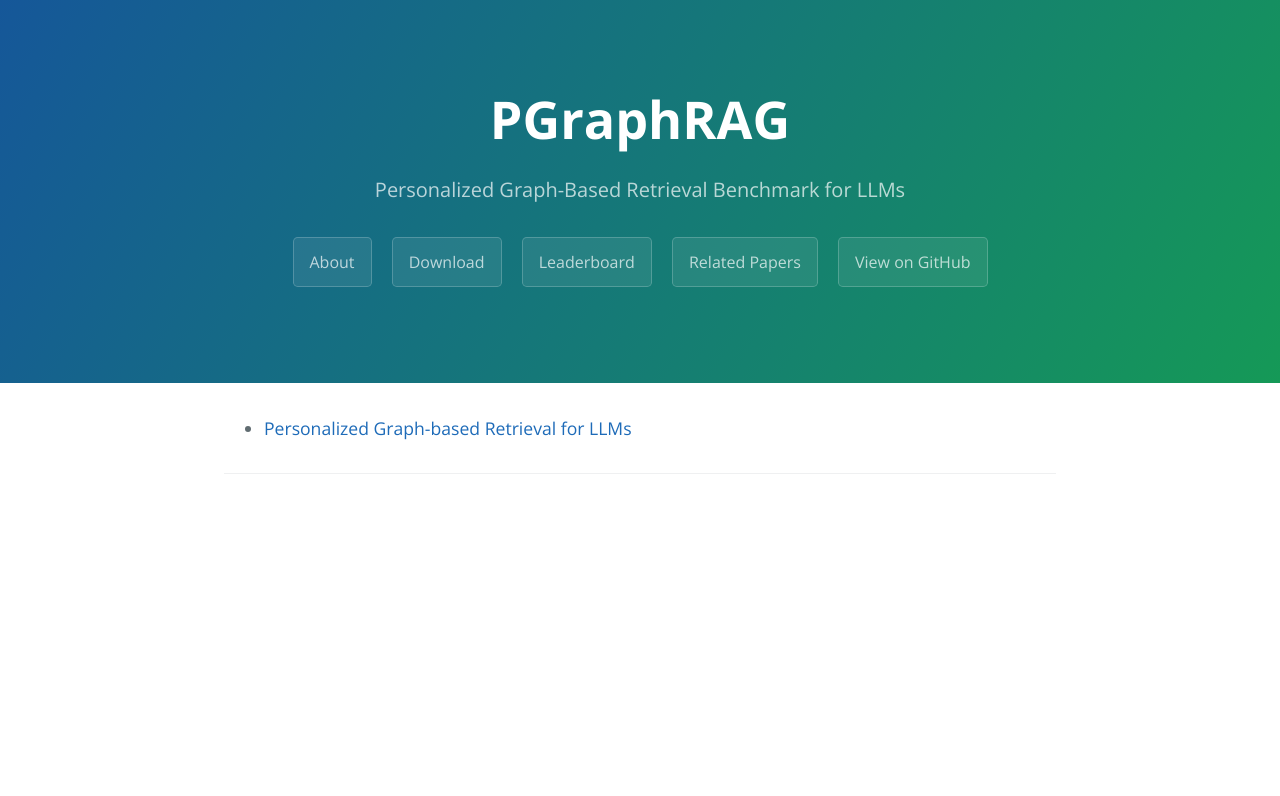
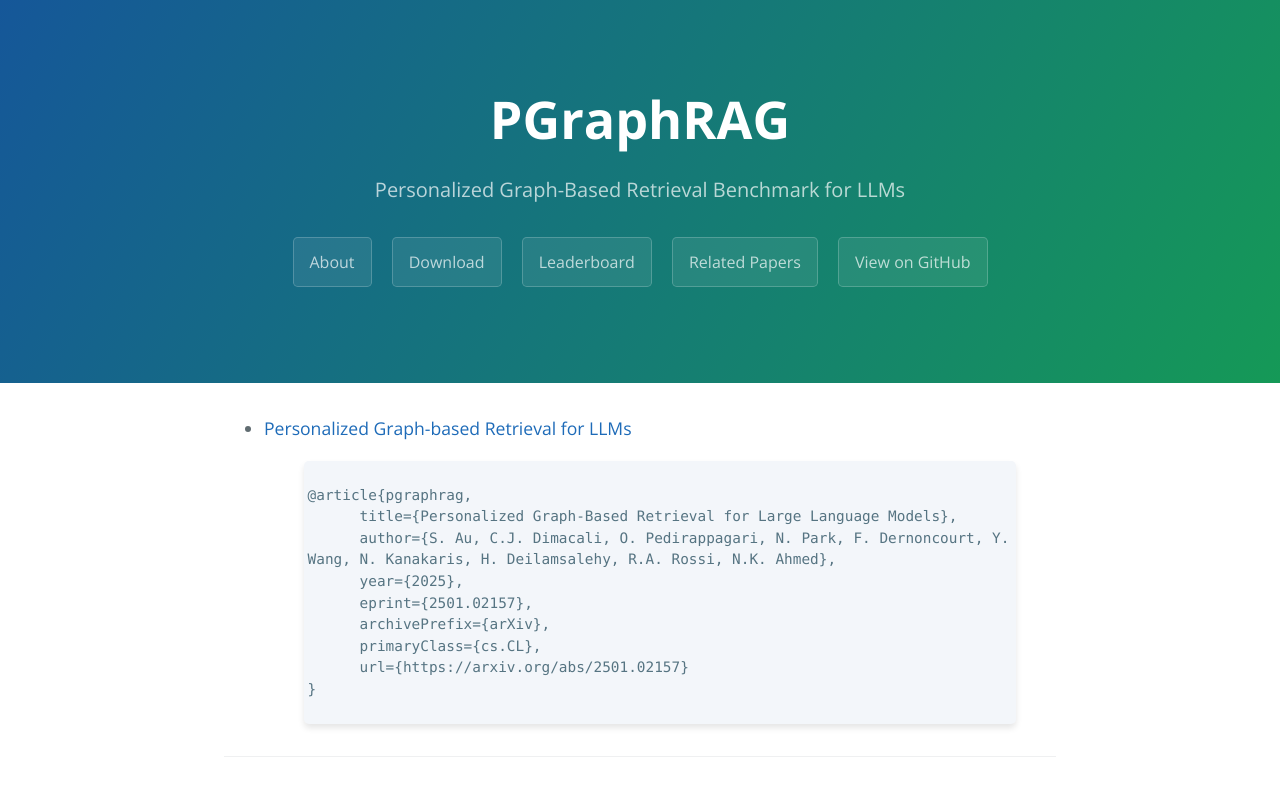
Before and after one commit to PGraphRAG-benchmark/PGraphRAG-benchmark.github.io, a Jekyll site: the page built from related-papers.html, in a window 1280 px wide. Shown: the top 796 px of the page. Built offline with Jekyll 4.4.1, drawn with Linux system fonts in a browser that asks for light colours.

Commit message:
Update related-papers.html

```diff
--- a/related-papers.html
+++ b/related-papers.html
@@ -6,4 +6,16 @@
 
 <ul>
    <li><a href="https://arxiv.org/pdf/2501.02157">Personalized Graph-based Retrieval for LLMs</a></li>
+
+   <code>
+@article{pgraphrag,
+      title={Personalized Graph-Based Retrieval for Large Language Models},
+      author={S. Au, C.J. Dimacali, O. Pedirappagari, N. Park, F. Dernoncourt, Y. Wang, N. Kanakaris, H. Deilamsalehy, R.A. Rossi, N.K. Ahmed},
+      year={2025},
+      eprint={2501.02157},
+      archivePrefix={arXiv},
+      primaryClass={cs.CL},
+      url={https://arxiv.org/abs/2501.02157}
+}
+    </code>
  </ul>
```
